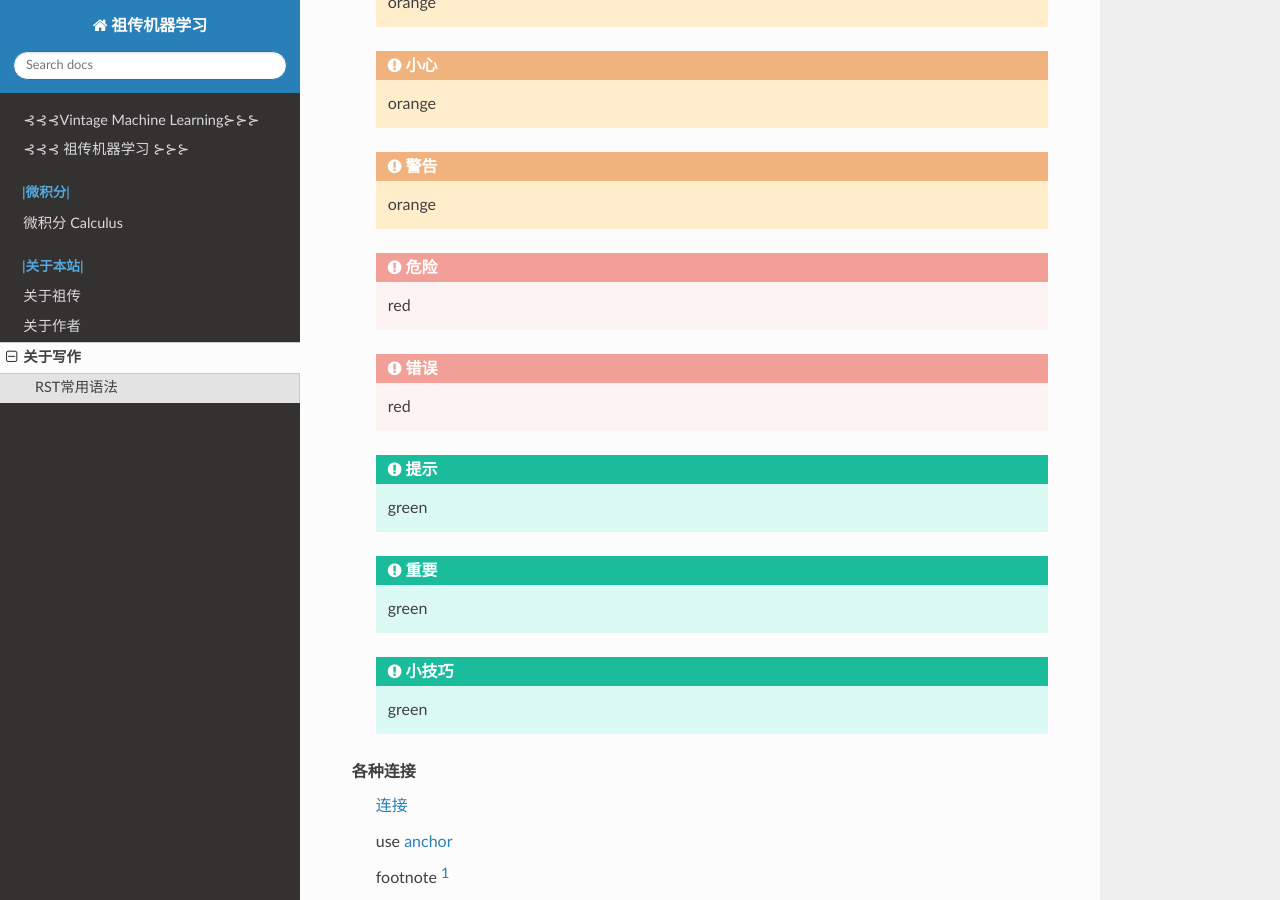
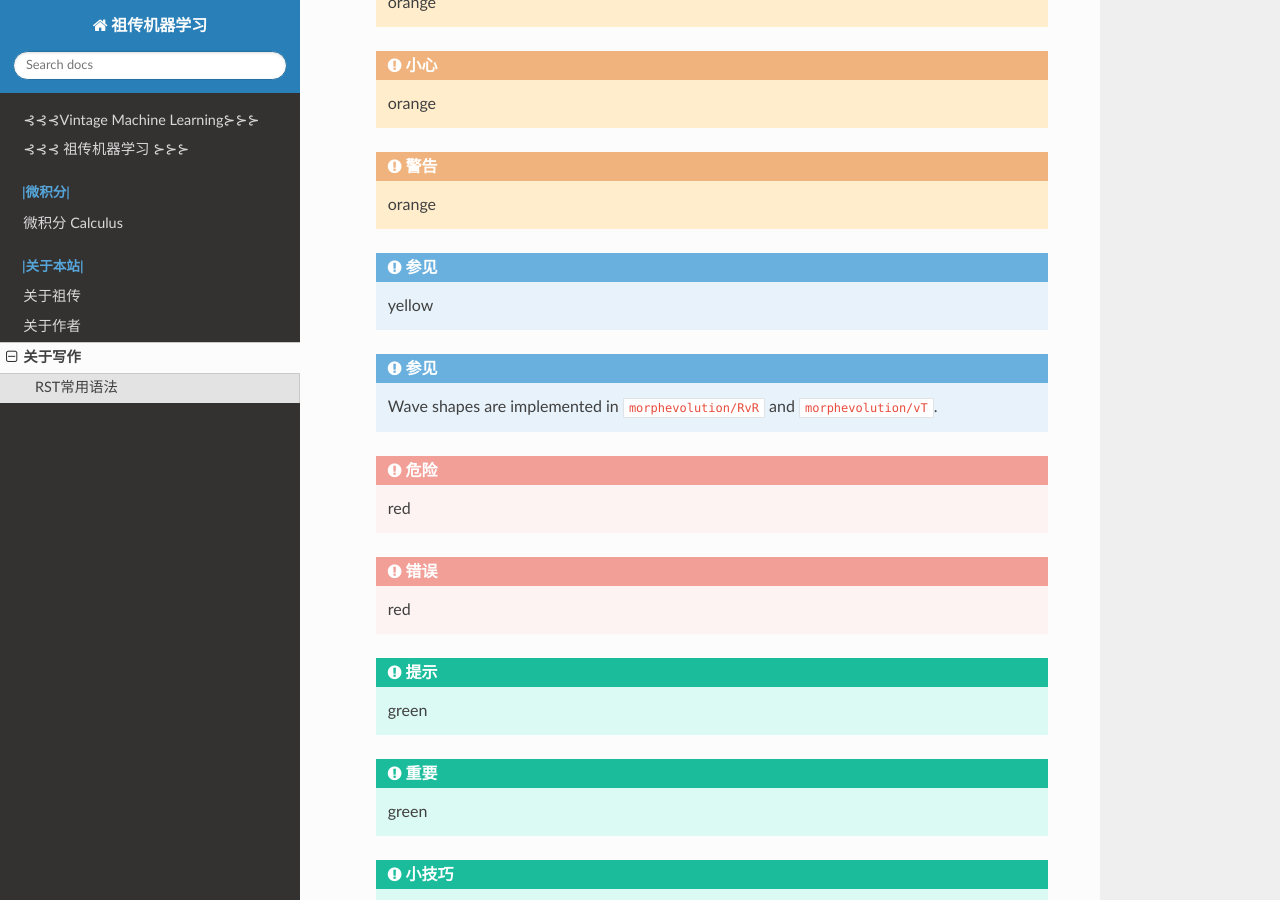
Before and after one commit to hanfu/-, a Sphinx documentation site: the page built from source/about/sphinx.rst, in a window 1280 px wide and 900 px high, scrolled down 853 px. Built offline with Sphinx 7.4.7 and the Read the Docs theme 2.0.0, drawn with Linux system fonts in a browser that asks for light colours; pages that are not in the unit, such as notebooks, are missing from menus; cross-references to code outside the pages are shown as plain code.

```diff
--- a/source/about/sphinx.rst
+++ b/source/about/sphinx.rst
@@ -37,6 +37,11 @@ RST常用语法
 	.. Caution:: orange
 
 	.. Warning:: orange
+
+	.. seealso:: yellow
+
+	.. seealso:: Wave shapes are implemented in :f:func:`morphevolution/RvR`
+             and :f:func:`morphevolution/vT`.
 
 	.. DANGER:: red
 
@@ -94,3 +99,4 @@ RST常用语法
 		:target: somelink_
 		:alt: alt-image
 		:align: center
+		:width: 400px
--- a/source/calculus/index.rst
+++ b/source/calculus/index.rst
@@ -14,7 +14,7 @@
 
 	TODO: 珠算
 
-	它的变化有多快?回答这些问题的答案正是`导数 <derivative.html#导数 Derivative>`_
+	它的变化有多快?回答这些问题的答案正是 `导数 <derivative.html#导数 Derivative>`_.
 
 :ref:`derivative`
 
```
Also changed, not shown: other parts of source/calculus/index.rst (+1 -1 lines).
